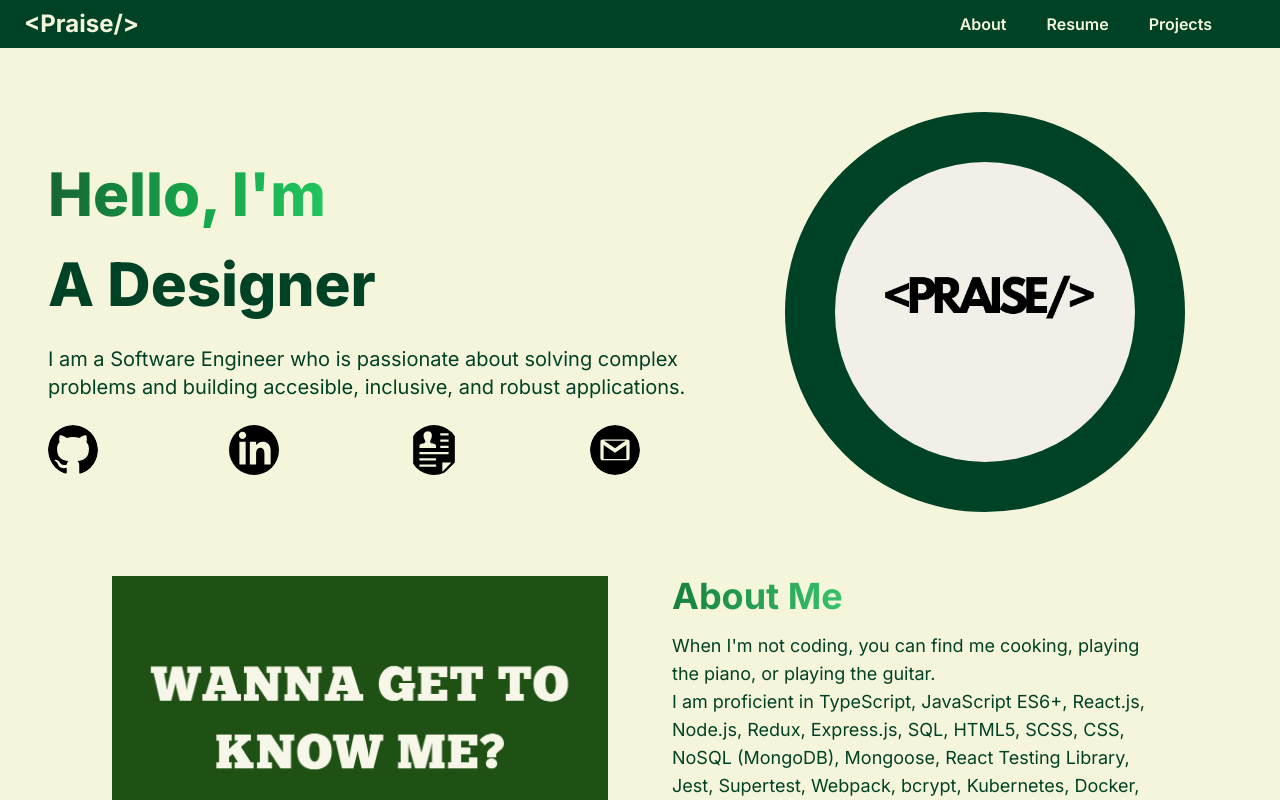
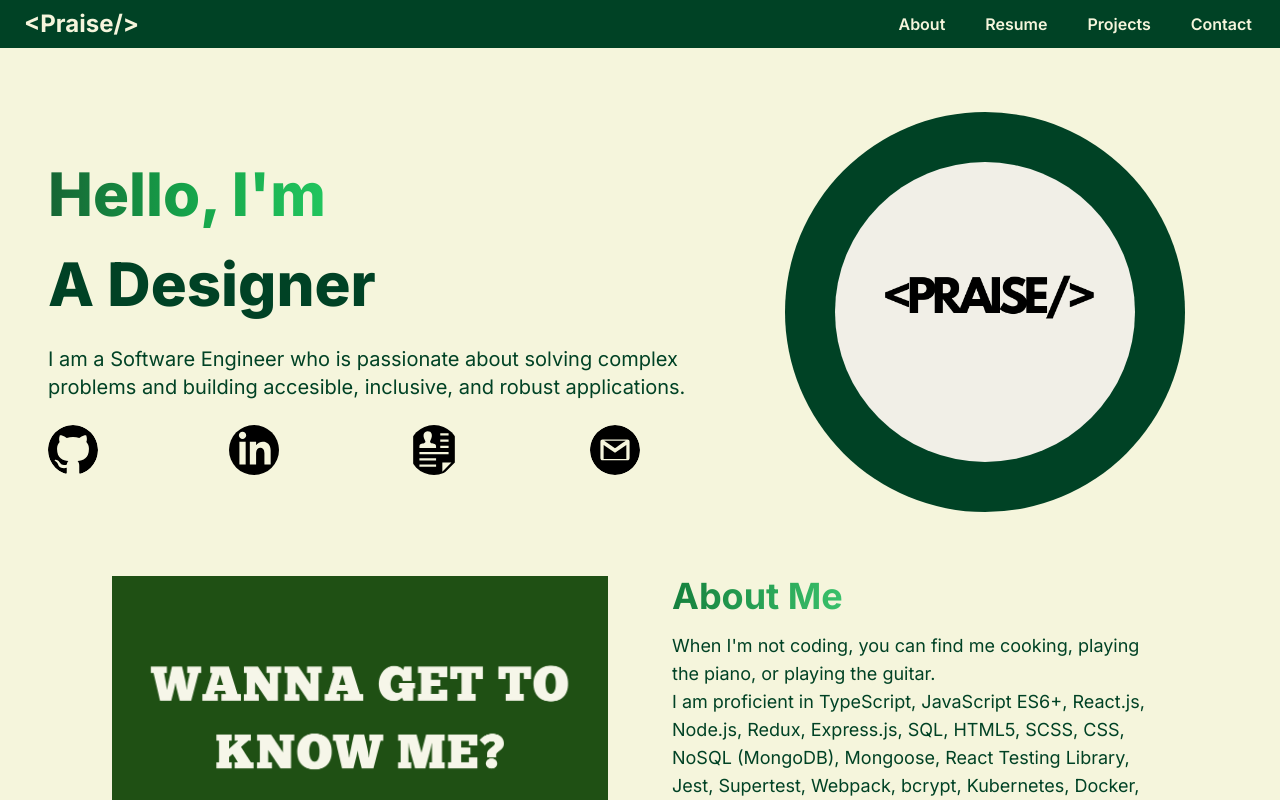
Before and after one commit to praisepelumi/new-portfolio-website, a Next.js app: page / in a window 1280 px wide. Shown: the top 800 px of the page. Built offline with nearby package versions, Linux system fonts and the light colour scheme.

Commit message:
added contact link

```diff
--- a/src/app/components/NavBar.jsx
+++ b/src/app/components/NavBar.jsx
@@ -9,18 +9,22 @@ const navLinks = [
   {
   title: "About",
   path: "#about",
+  target: "_self"
   },
   {
   title: "Resume",
-  path: "#about",
+  path: "/Praise_Emmanuel_Resume.pdf",
+  target: "_blank"
   },
   {
   title: "Projects",
   path: "#projects",
+  target: "_self"
   },
   {
-  contact: "Contact",
-  path: "/",
+  title: "Contact",
+  path: "https://mail.google.com/mail/?view=cm&fs=1&to=praisepemmanuel@gmail.com",
+  target: "_blank"
   }
 ];
 
@@ -30,7 +34,7 @@ export const NavBar = () => {
   return (
     <nav className='fixed top-0 left-0 right-0 z-10 bg-primary-color bg-opacity-100'>
       <div className='flex flex-wrap items-center justify-between mx-auto px-6 py-2'>
-        <Link href={"/"} className='text-xl md:text-2xl text-[#F5F5DC] font-bold'>
+        <Link href={"/"} onClick={() => window.location.reload()} target="_self" className='text-xl md:text-2xl text-[#F5F5DC] font-bold'>
         &lt;Praise/&gt;
         </Link>
         <div className='mobile-menu block md:hidden'>
@@ -51,7 +55,7 @@ export const NavBar = () => {
           <ul className="flex p-4 md:p-0 md:flex-row md:space-x-8 mt-0">
            {navLinks.map((link, index) => (
             <li key={index}>
-              <NavLink href={link.path} title={link.title}/>
+              <NavLink href={link.path} title={link.title} target={link.target}/>
             </li>
           ))}
           </ul>
```
